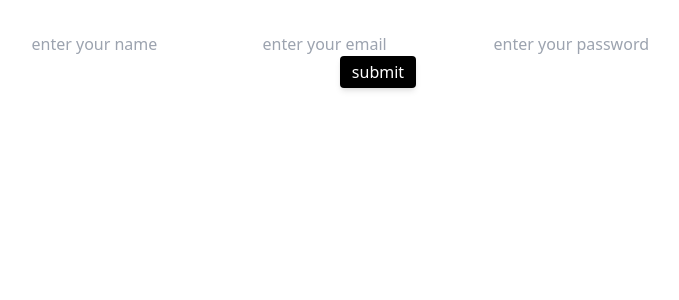
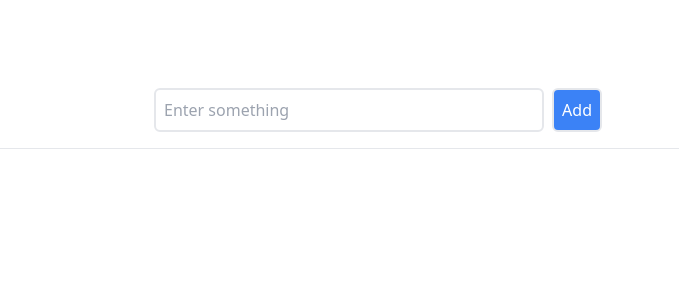
Before and after one commit to SURESH2218/practice_react, a React (Vite) app: page / in a window 1280 px wide. Shown: the top 300 px of the page, without its empty margins (262-941 px from the left). Built offline with nearby package versions, Linux system fonts and the light colour scheme.

Commit message:
todoExample

```diff
--- /dev/null
+++ b/src/hooks/Todo.jsx
@@ -0,0 +1,154 @@
+import React, { useState, useEffect } from "react";
+
+const Todo = () => {
+  const [message, setMessage] = useState("");
+  const [list, setList] = useState([]);
+  const [editId, setEditId] = useState(null);
+  const [error, setError] = useState("");
+
+  useEffect(() => {
+    const storedList = JSON.parse(localStorage.getItem("todoList")) || [];
+    setList(storedList);
+  }, []);
+
+  useEffect(() => {
+    localStorage.setItem("todoList", JSON.stringify(list));
+  }, [list]);
+
+  const handleMessage = (e) => {
+    setMessage(e.target.value);
+    if (error) {
+      setError("");
+    }
+  };
+
+  const handleAdd = (e) => {
+    e.preventDefault();
+    if (message.trim()) {
+      if (editId) {
+        setList((prevList) =>
+          prevList.map((item) =>
+            item.id === editId ? { ...item, message: message } : item
+          )
+        );
+        setEditId(null);
+      } else {
+        setList((prevList) => [
+          ...prevList,
+          {
+            id: Date.now().toString(),
+            message: message,
+          },
+        ]);
+      }
+      setMessage("");
+    } else {
+      setError("Please enter something");
+    }
+  };
+
+  const handleEdit = (id) => {
+    const item = list.find((item) => item.id === id);
+    setMessage(item.message);
+    setEditId(id);
+  };
+
+  const handleDelete = (id) => {
+    if (window.confirm("Are you sure you want to delete this item?")) {
+      setList((prevList) => prevList.filter((item) => item.id !== id));
+    }
+  };
+
+  const handleCancelEdit = () => {
+    setEditId(null);
+    setMessage("");
+    setError("");
+  };
+
+  return (
+    <div className="container mx-auto p-4">
+      <div className="max-w-md mx-auto mt-10">
+        <form onSubmit={handleAdd} className="flex gap-2 mb-4">
+          <input
+            className="flex-grow border-2 p-2 rounded-md focus:outline-none focus:ring-2 focus:ring-blue-500"
+            type="text"
+            placeholder="Enter something"
+            value={message}
+            onChange={handleMessage}
+            onFocus={()=>setError("")}
+          />
+          <div className="flex gap-2">
+            <button
+              type="submit"
+              className="border-2 p-2 rounded-md bg-blue-500 text-white hover:bg-blue-600"
+            >
+              {editId ? "Update" : "Add"}
+            </button>
+            {editId && (
+              <button
+                type="button"
+                onClick={handleCancelEdit}
+                className="border-2 p-2 rounded-md bg-gray-500 text-white hover:bg-gray-600"
+              >
+                Cancel
+              </button>
+            )}
+          </div>
+          {error && <p className="text-red-500">{error}</p>}
+        </form>
+      </div>
+      <hr className="my-4 w-full" />
+      <ul className="max-w-md mx-auto space-y-2">
+        {list.map(({ id, message }) => (
+          <li
+            key={id}
+            className="flex justify-between items-center border-2 p-4 rounded-md bg-gray-100"
+          >
+            {editId === id ? (
+              <>
+                <input
+                  className="flex-grow border-2 p-2 rounded-md focus:outline-none focus:ring-2 focus:ring-blue-500"
+                  type="text"
+                  value={message}
+                  onChange={(e) =>
+                    setList((prevList) =>
+                      prevList.map((item) =>
+                        item.id === id
+                          ? { ...item, message: e.target.value }
+                          : item
+                      )
+                    )
+                  }
+                />
+                <button
+                  onClick={handleCancelEdit}
+                  className="border-2 p-2 rounded-md bg-gray-500 text-white hover:bg-gray-600 ml-2"
+                >
+                  update
+                </button>
+              </>
+            ) : (
+              <>
+                <span className="flex-grow w-4">{message}</span>
+                <button
+                  onClick={() => handleEdit(id)}
+                  className="border-2 p-2 rounded-md bg-yellow-500 text-white hover:bg-yellow-600 ml-2"
+                >
+                  Edit
+                </button>
+                <button
+                  onClick={() => handleDelete(id)}
+                  className="border-2 p-2 rounded-md bg-red-500 text-white hover:bg-red-600 ml-2"
+                >
+                  Delete
+                </button>
+              </>
+            )}
+          </li>
+        ))}
+      </ul>
+    </div>
+  );
+};
+
+export default Todo;
--- a/src/main.jsx
+++ b/src/main.jsx
@@ -6,9 +6,10 @@ import Usestate from "./hooks/Usestate.jsx";
 import Usestate1 from "./hooks/Usestate1.jsx";
 import ShowOrHide from "./hooks/ShowOrHide.jsx";
 import Form from "./hooks/Form.jsx";
+import Todo from "./hooks/Todo.jsx";
 
 ReactDOM.createRoot(document.getElementById("root")).render(
   <>
-    <Form />
+    <Todo />
   </>
 );
```
